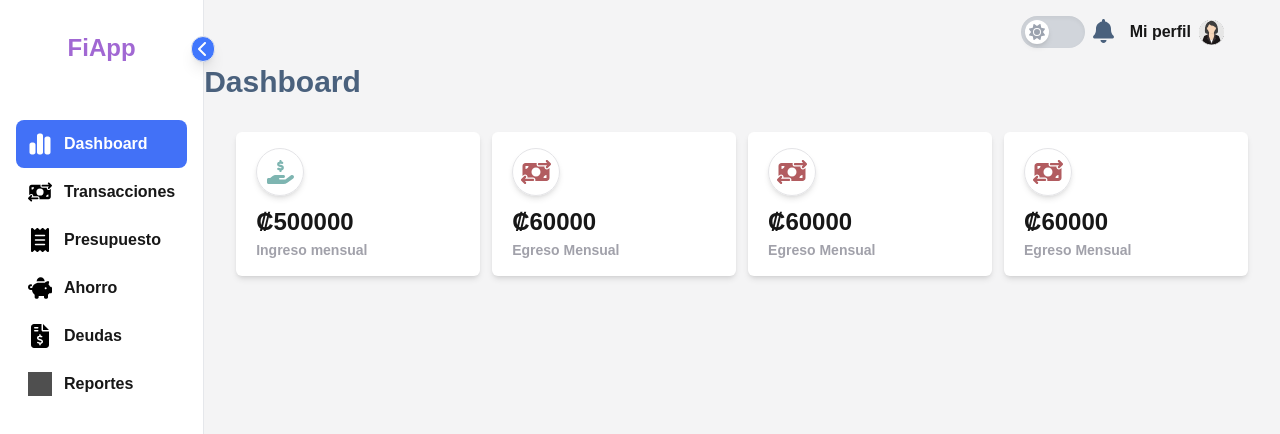
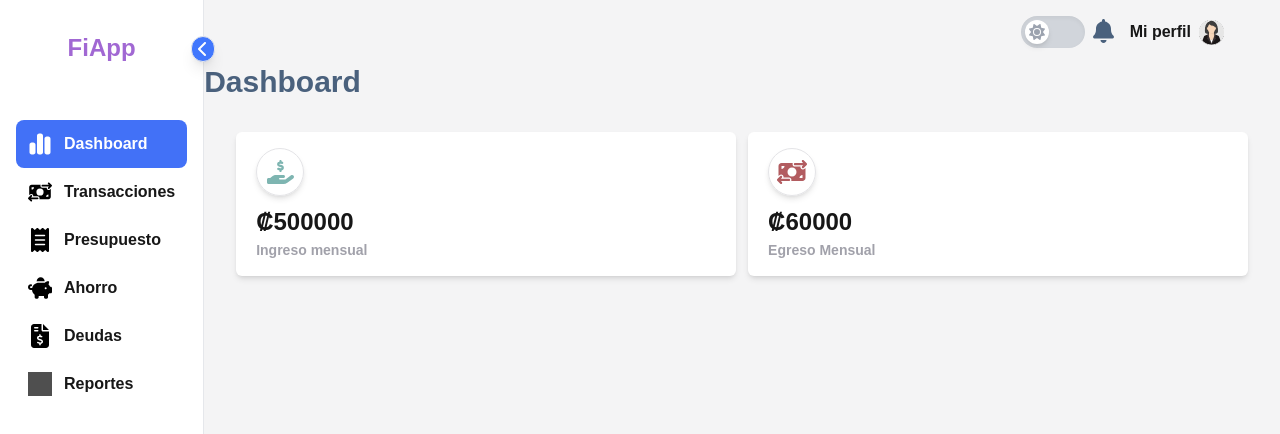
Before and after one commit to Jeim05/personal-finance-app, a Next.js app: page / in a window 1280 px wide. Shown: the top 434 px of the page. Built offline with nearby package versions, Linux system fonts and the light colour scheme; grey boxes are pictures that could not be loaded.

Commit message:
Update mainCards.tsx

```diff
--- a/components/dashboard/mainCards.tsx
+++ b/components/dashboard/mainCards.tsx
@@ -17,18 +17,6 @@ export default function MainCards() {
         amount={60000}
         icon_variant="text-[#B25C60]"
       />
-      <Card
-        title="Egreso Mensual"
-        icon={faMoneyBillTransfer}
-        amount={60000}
-        icon_variant="text-[#B25C60]"
-      />
-      <Card
-        title="Egreso Mensual"
-        icon={faMoneyBillTransfer}
-        amount={60000}
-        icon_variant="text-[#B25C60]"
-      />
     </div>
   );
 }
```
